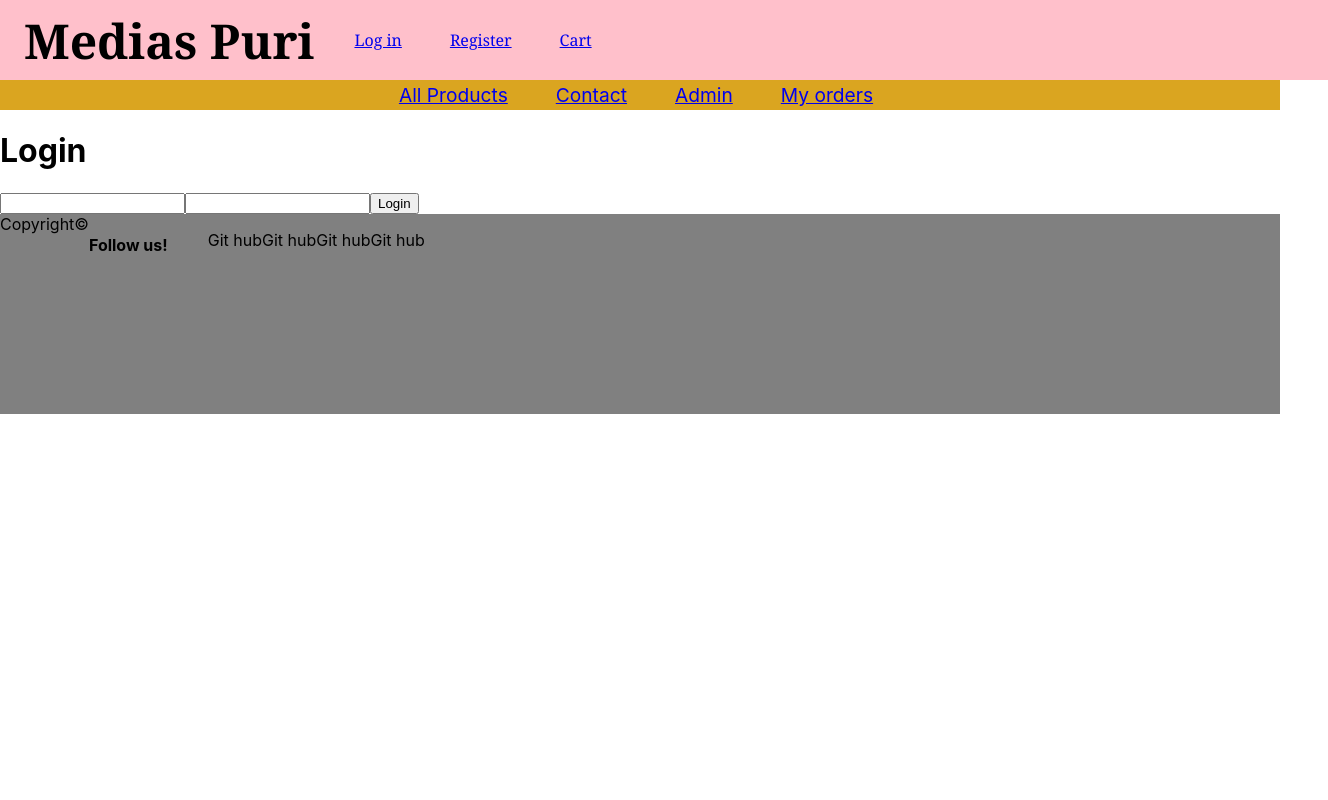
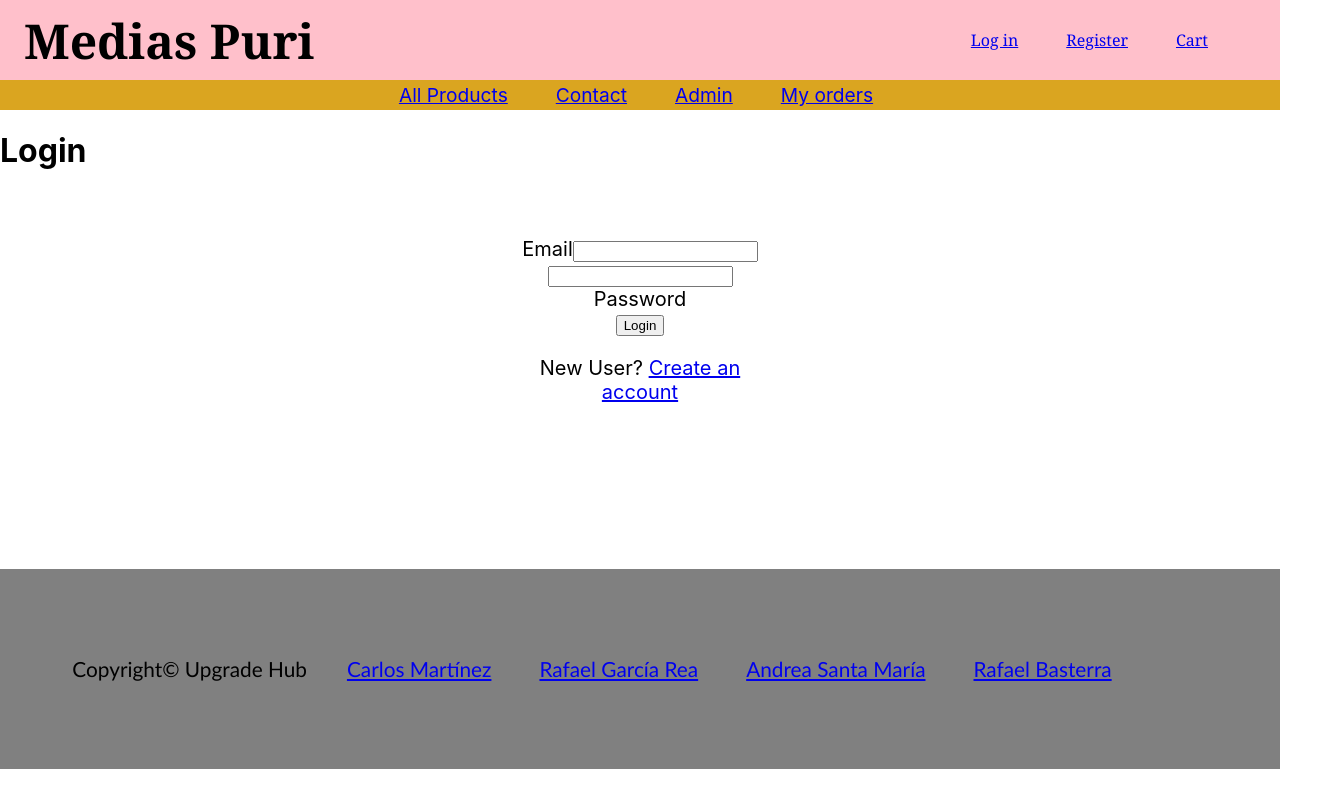
Before and after one commit to rafa87garcia/proyecto-final, a React (Create React App) app: page /login in a window 1280 px wide. Shown: the whole page, 1328 px wide, since content can reach past the window. Built offline with nearby package versions, Linux system fonts and the light colour scheme.

Commit message:
mas sass

```diff
--- a/src/App.js
+++ b/src/App.js
@@ -1,7 +1,7 @@
 import React from 'react';
 import { Routes, Route } from "react-router-dom";
-import Login from './pages/Auth/Login/Login';
-import Register from './pages/Auth/Register/Register';
+import Login from './pages/auth/Login/Login';
+import Register from './pages/auth/Register/Register'
 import Cart from './pages/Cart/Cart';
 import Header from './shared/components/Header/Header';
 import ProductDetail from './pages/product/component/ProductDetail/ProductDetail';
--- a/src/pages/Cart/Cart.js
+++ b/src/pages/Cart/Cart.js
@@ -1,9 +1,17 @@
 import React from 'react'
+import './_cart.scss'
 
 const Cart = () => {
   return (
-    <div>
-      hola mundo
+    <div className='cart'>
+      <h1>My order</h1>
+      <ul className='cart_list'>
+        <li>Order 1 <span>Price</span></li>
+        <li>Order 2 <span>Price</span></li>
+        <li>Order 3 <span>Price</span></li>
+        <li>Order 4 <span>Price</span></li>
+      </ul>
+
     </div>
   )
 }
--- /dev/null
+++ b/src/pages/Cart/_cart.scss
@@ -0,0 +1,11 @@
+.cart{
+    display: list-item;
+    text-align: center;
+
+    &cartlist{
+        text-decoration: none;
+        li{
+            text-decoration: none;
+    }
+}
+}
--- a/src/pages/auth/Login/Login.js
+++ b/src/pages/auth/Login/Login.js
@@ -1,6 +1,7 @@
 import React from 'react';
 import { ErrorMessage, Field, Form, Formik } from 'formik';
 import * as yup from "yup";
+import './_login.scss'
 
 const save = (data) => {
   console.log(data);
@@ -31,7 +32,7 @@ const Login = () => {
         onSubmit={save}
       >
         {({ handleSubmit, handleChange, errors }) => (
-          <Form noValidate onSubmit={handleSubmit}>
+          <Form noValidate onSubmit={handleSubmit} className='login'>Email
             <Field
               name="email"
               id="email"
@@ -44,9 +45,11 @@ const Login = () => {
               id="password"
               type="password"
               onChange={handleChange}
-            />
+            />Password
             <ErrorMessage name="password" component="div" />
+            <br/>
             <button type='submit'>Login</button>
+            <p class="message">New User? <a href="#">Create an account</a></p>
           </Form>
         )}
       </Formik>
--- /dev/null
+++ b/src/pages/auth/Login/_login.scss
@@ -0,0 +1,13 @@
+.login{
+    position: relative;
+    padding: 8% 0 0;
+  width: 365px;
+    // z-index: 1;
+    max-width: 350px;
+    margin: 0 auto 100px;
+    padding: 45px;
+    outline: 0;
+    font-size: 20px;
+    text-align: center;
+    box-sizing: border-box;
+}
--- a/src/shared/components/Footer/Footer.js
+++ b/src/shared/components/Footer/Footer.js
@@ -3,14 +3,14 @@ import './_footer.scss';
 
 const Footer = () => {
   return (
-    <div className='nav'>
-    <span>Copyright©</span>
-      <h4>Follow us!</h4>
-      <ul>
-        <li>Git hub</li>
-        <li>Git hub</li>
-        <li>Git hub</li>
-        <li>Git hub</li>
+    <div className='footer'>
+    <span>Copyright© Upgrade Hub</span>
+
+      <ul className='footer_link'>
+        <li><a href='https://github.com/CarlosMartinezRobles'>Carlos Martínez</a></li>
+        <li><a href='https://github.com/rafa87garcia'>Rafael García Rea</a></li>
+        <li><a href='https://github.com/Andreasabu'>Andrea Santa María</a></li>
+        <li><a href='https://github.com/rbasterra'>Rafael Basterra</a></li>
       </ul>
 
     </div>
--- a/src/shared/components/Footer/_footer.scss
+++ b/src/shared/components/Footer/_footer.scss
@@ -1,13 +1,24 @@
-.nav{
+.footer{
+    font-size: 1.3rem;
+    font-family: 'Gill Sans', 'Gill Sans MT', Calibri, 'Trebuchet MS', sans-serif;
     display: flex;
     height: 200px;
-    display: flexbox;
+    align-items: center;
+    background-color: gray;
+    justify-content: center;
 
-    background-color: gray;
-
-    ul{
+    &_link{
         list-style: none;
         display: flex;
+        margin-right: 3rem;
+
+
+        li{
+            margin-right: 3rem;
+
+
+            }
+
 
 
     }
--- a/src/shared/components/NavUser/_navUser.scss
+++ b/src/shared/components/NavUser/_navUser.scss
@@ -2,13 +2,12 @@
     height: 80px;
     display: flex;
     background: pink;
-    width: 100%;
     padding: 0 1.5rem;
     transition: 0.3d ease all;
     align-items: center;
     font-family: Georgia, serif;
-    // justify-content: space-between;
-    // align-content: center;
+    justify-content: space-between;
+
 
 
     &__logo{
@@ -26,6 +25,7 @@
 
         li{
             margin-right: 3rem;
+            text-decoration: none;
         }
 
 
```
